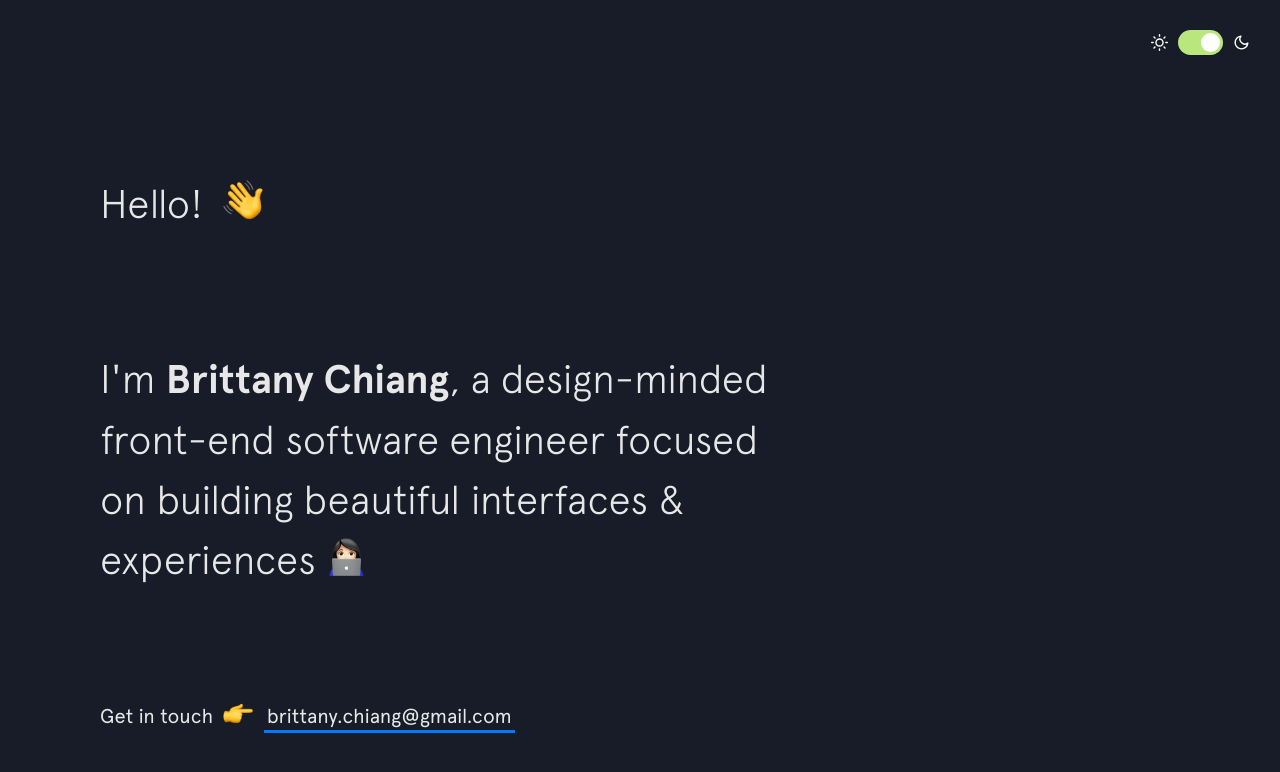
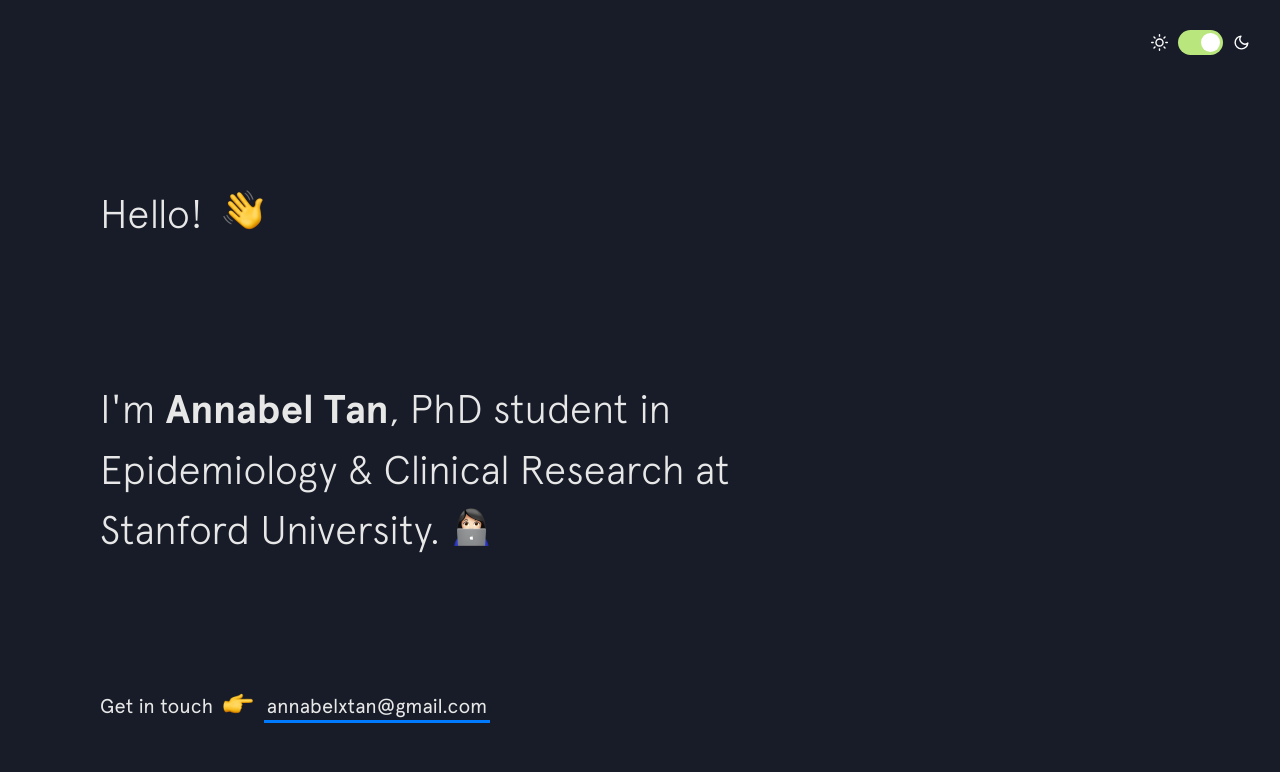
Before and after one commit to annabelxtan/annabelxtan.github.io, a Jekyll site: the page built from index.html, in a window 1280 px wide and 900 px high. Shown: the top 772 px of the window. Built offline with Jekyll 4.4.1, drawn with Linux system fonts in a browser that asks for light colours; nearby versions of some CDN libraries.

Commit message:
Update intro.html

```diff
--- a/_includes/intro.html
+++ b/_includes/intro.html
@@ -4,7 +4,7 @@
   </h1>
 
   <h2 class="intro__tagline">I'm
-    <span class="name">Brittany Chiang</span>, a design-minded front-end software engineer focused on building beautiful interfaces &amp; experiences
+    <span class="name">Annabel Tan</span>, PhD student in Epidemiology & Clinical Research at Stanford University.
     <span class="emoji technologist"></span>
   </h2>
 
@@ -12,7 +12,7 @@
     <span>Get in touch </span>
     <span class="emoji pointer"></span>
     <span>
-      <a href="mailto:brittany.chiang@gmail.com" target="_blank" class="highlight-link">brittany.chiang@gmail.com</a>
+      <a href="mailto:annabelxtan@gmail.com" target="_blank" class="highlight-link">annabelxtan@gmail.com</a>
     </span>
   </h3>
 </header>
```
